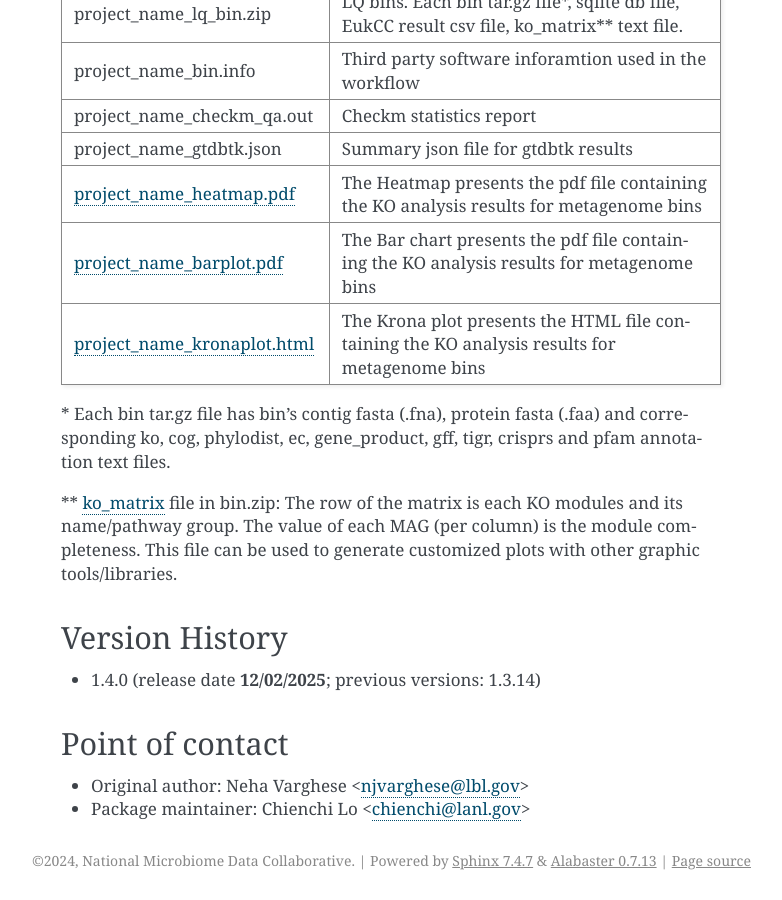
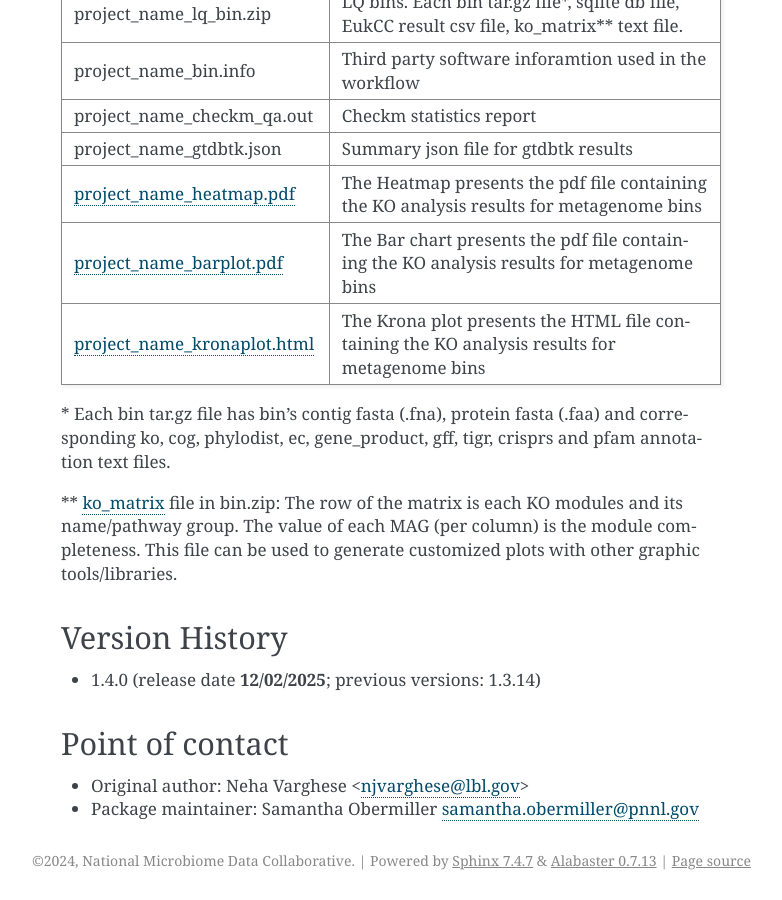
Before and after one commit to microbiomedata/metaMAGs, a Sphinx documentation site: the page built from docs/index.rst, in a window 1280 px wide and 900 px high, scrolled down 4666 px. Shown: the whole window, without its empty margins (359-1141 px from the left). Built offline with Sphinx 7.4.7, drawn with Linux system fonts in a browser that asks for light colours.

Commit message:
Update package maintainer information in index.rst

```diff
--- a/docs/index.rst
+++ b/docs/index.rst
@@ -211,4 +211,4 @@ Point of contact
 
 - Original author: Neha Varghese <njvarghese@lbl.gov>
 
-- Package maintainer: Chienchi Lo <chienchi@lanl.gov>
+- Package maintainer: Samantha Obermiller samantha.obermiller@pnnl.gov
```
